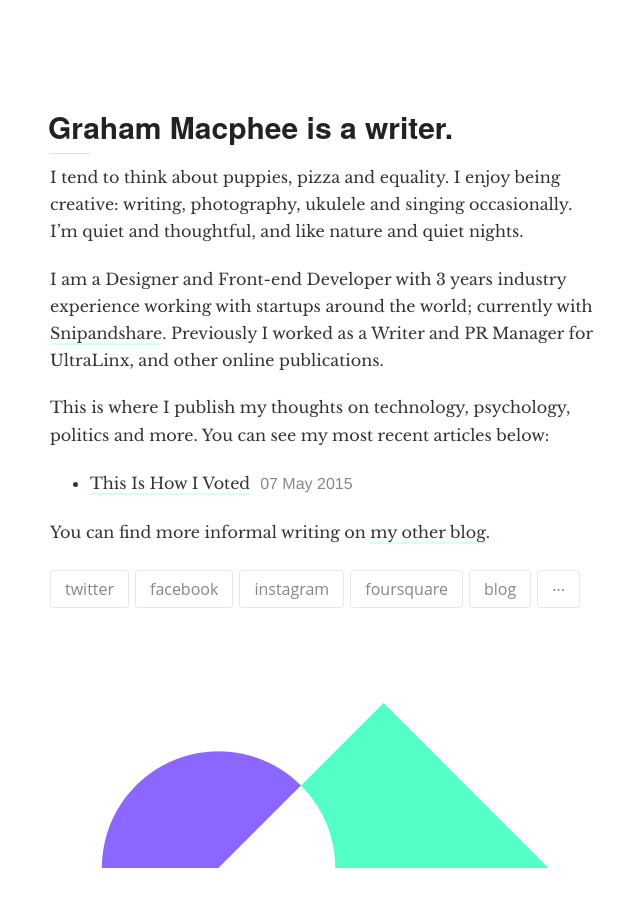
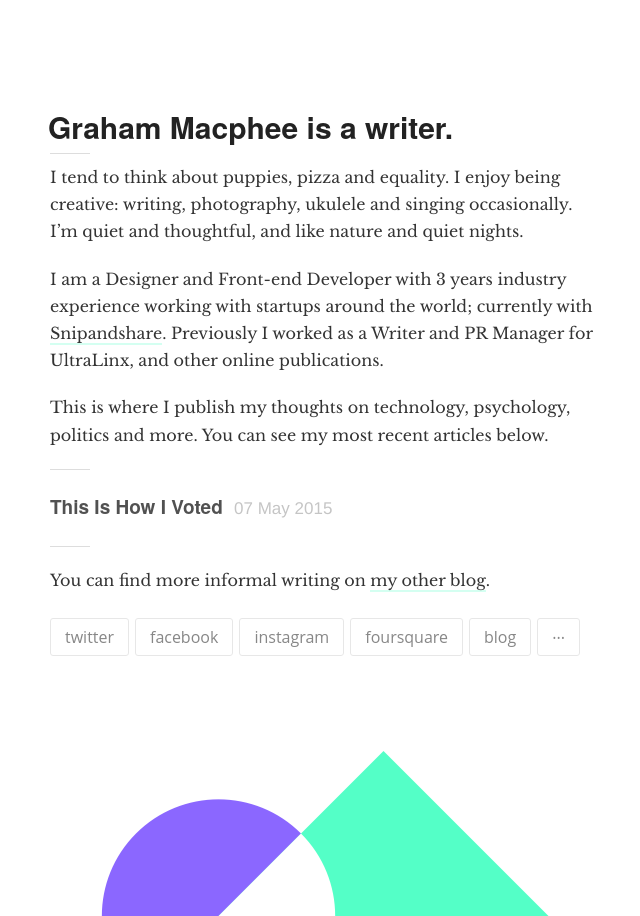
Before and after one commit to gmph/gmph.github.io, a Jekyll site: the page built from index.md, in a window 1280 px wide. Shown: the whole page, without its empty margins (315-955 px from the left). Built offline with Jekyll 4.4.1, drawn with Linux system fonts in a browser that asks for light colours; nearby versions of some CDN libraries; some web fonts are replaced.

Commit message:
Post list style update

```diff
--- a/index.md
+++ b/index.md
@@ -13,15 +13,19 @@ I am a Designer and Front-end Developer with 3 years industry experience working
 
 <!-- If you would like to discuss a role at your company, please [email me](mailto:hi@grahammacphee.co.uk) to arrange a call. -->
 
-This is where I publish my thoughts on technology, psychology, politics and more. You can see my most recent articles below:
+This is where I publish my thoughts on technology, psychology, politics and more. You can see my most recent articles below.
 
-<ul>
+***
+
+<ul class="postlist">
   {% for post in site.posts limit:6 %}
-    <li>
-      <a href="{{ post.url }}">{{ post.title }}</a><span class="postlistmeta">{{ post.date | date_to_long_string }}</span>
+    <li class="postitem">
+      <a href="{{ post.url }}">{{ post.title }} <span class="postitemmeta">{{ post.date | date_to_long_string }}</span></a>
     </li>
   {% endfor %}
 </ul>
+
+***
 
 You can find more informal writing on [my other blog](http://thinks.grahammacphee.co.uk).
 
--- a/res/css/main.css
+++ b/res/css/main.css
@@ -132,7 +132,6 @@ blockquote {
 	box-shadow: 0 0px 2px rgba(0,0,0,.2)
 }
 
-
 .block hr {
 	border:none;
 	display: block;
@@ -175,11 +174,43 @@ p.meta {
 	color:#666;
 }
 
-span.postlistmeta {
-    margin-left:10px;
+ul.postlist {
+    margin:20px 0 0 0;
+    list-style-type: none !important;
+}
+
+li.postitem {
     font-family: "Helvetica Neue", "HelveticaNeue-Light", "Helvetica Neue Light", Helvetica, "Open Sans", Arial, "Lucida Grande", sans-serif !important;
+    font-size:19px;
+    font-weight: 700;
+    margin: 10px 0;
+}
+
+li.postitem a {
+    position: relative;
+    top:0;
+    left:0;
+    border-bottom: none !important;
+    opacity:.85;
+
+    transition:.15s all ease-out;
+    -webkit-transition:.15s all ease-out;
+    -moz-transition:.15s all ease-out;
+    -o-transition:.15s all ease-out
+}
+
+li.postitem a:hover {
+    left:5px;
+    opacity: 1;
+}
+
+span.postitemmeta {
+    margin-left:6px;
+    font-family: "Helvetica Neue", "HelveticaNeue-Light", "Helvetica Neue Light", Helvetica, "Open Sans", Arial, "Lucida Grande", sans-serif !important;
+    font-size:17px;
     font-weight: 300;
-    color:#888;
+    color:#bbb;
+    /*float:right;*/
 }
 
 .block .links {
```
